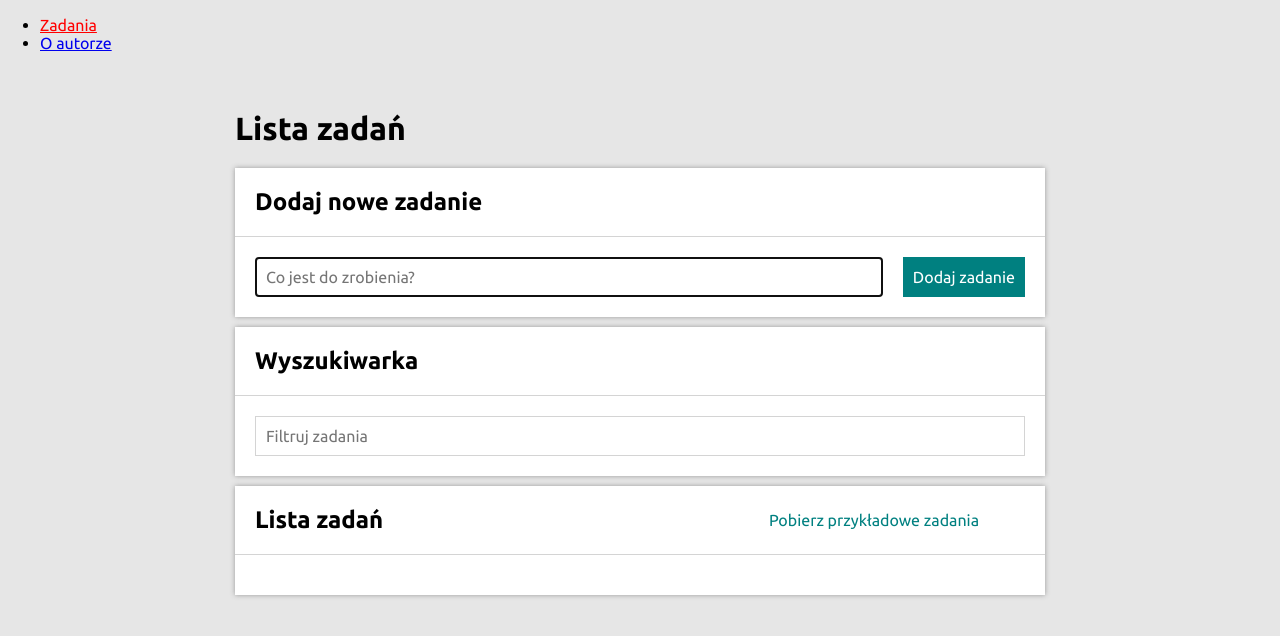
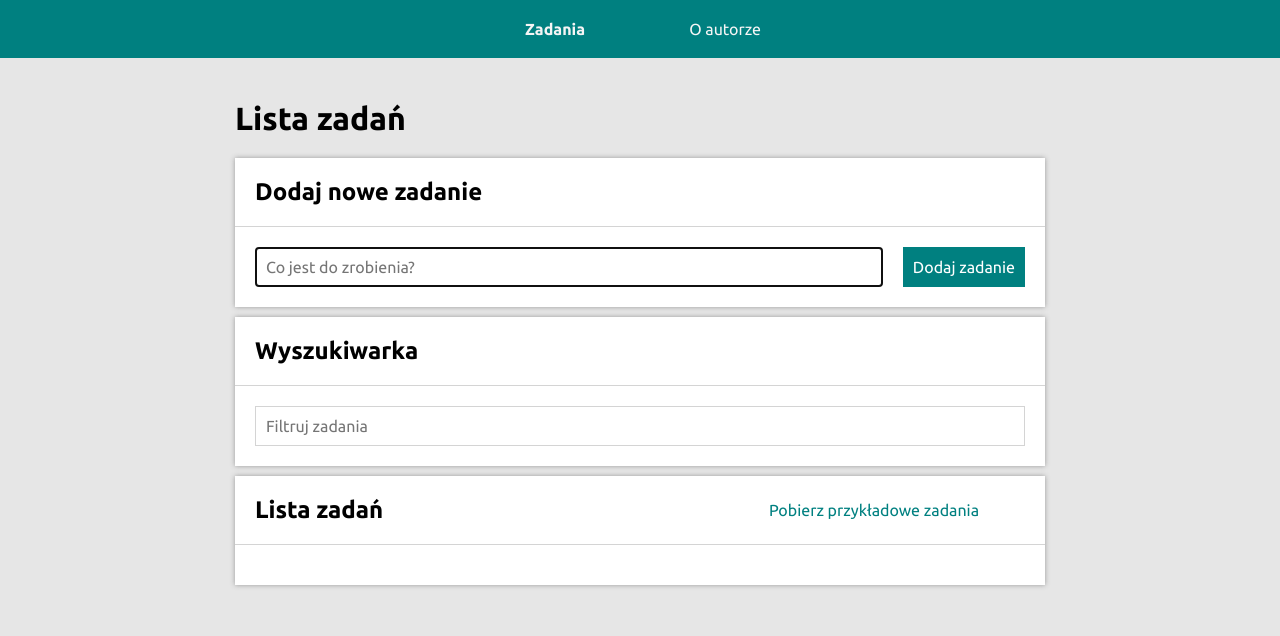
Before and after one commit to LukaszSzmytka/to-do-list-react, a React (Create React App) app: page /#/zadania in a window 1280 px wide. Shown: the top 636 px of the page. Built offline with nearby package versions, Linux system fonts and the light colour scheme.

Commit message:
styled NavBar

```diff
--- a/src/App.js
+++ b/src/App.js
@@ -2,23 +2,25 @@ import { HashRouter, Switch, Route, Redirect } from "react-router-dom";
 import TasksPage from "./features/tasks/TasksPage";
 import TaskPage from "./features/tasks/TaskPage";
 import AuthorPage from "./features/author/AuthorPage";
-import { StyledNavLink } from "./styled.js";
+import { StyledNavLink, NavBar, StyledUl, StyledLi } from "./styled.js";
 
 const App = () => (
   <HashRouter>
     <nav>
-      <ul>
-        <li>
+      <NavBar>
+      <StyledUl>
+        <StyledLi>
           <StyledNavLink to="/zadania">
             Zadania
           </StyledNavLink>
-        </li>
-        <li>
+        </StyledLi>
+        <StyledLi>
           <StyledNavLink to="/autor">
             O autorze
           </StyledNavLink>
-        </li>
-      </ul>
+        </StyledLi>
+      </StyledUl>
+      </NavBar>
       <Switch>
         <Route path="/zadania/:id">
           <TaskPage />
--- a/src/styled.js
+++ b/src/styled.js
@@ -1,8 +1,28 @@
 import { NavLink } from "react-router-dom";
 import styled from "styled-components";
 
+export const NavBar = styled.div`
+  background-color: hsl(180, 100%, 25%);
+`;
+
+export const StyledUl = styled.ul`
+  margin: 0px;
+  padding: 20px;
+  display: grid;
+  grid-template-columns: 150px 150px;
+  place-items: center;
+  place-content: center;
+  grid-column-gap: 20px;
+`;
+
+export const StyledLi = styled.li`
+  list-style-type: none;
+`;
+
 export const StyledNavLink = styled(NavLink)`
-&.active {
-    color: red;
-}
+  text-decoration: none;
+  color: whitesmoke;
+  &.active {
+    font-weight: bold;
+  }
 `;
```
